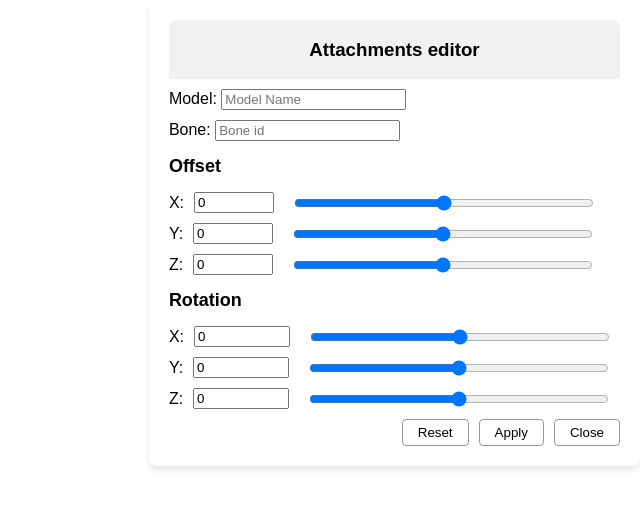
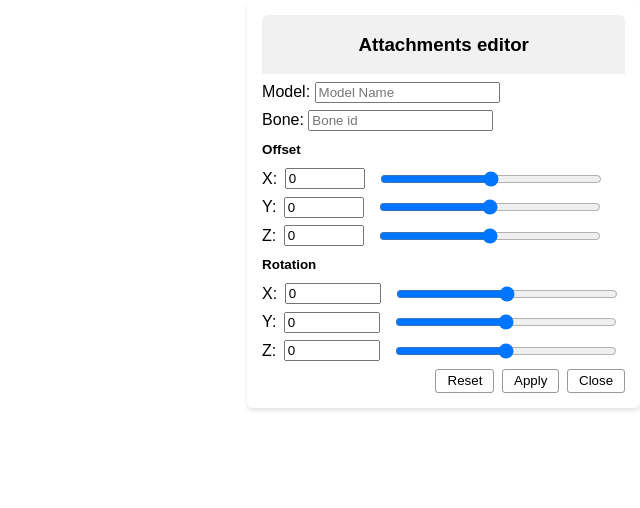
Before and after one commit to Swayze45/altv-attachments-editor, a plain HTML site: page client/index.html in a window 1280 px wide. Shown: the whole page, without its empty margins (640-1280 px from the left). Drawn offline with Linux system fonts and the light colour scheme.

Commit message:
Update index.html

```diff
--- a/client/index.html
+++ b/client/index.html
@@ -21,30 +21,30 @@
         }
         #control-panel {
             background-color: white;
-            padding: 20px;
-            border-radius: 8px;
-            box-shadow: 0 4px 6px rgba(0,0,0,0.1);
+            padding: 1.85vh;
+            border-radius: 0.74vh;
+            box-shadow: 0 0.37vh 0.56vh rgba(0,0,0,0.1);
 
             display: flex;
             flex-direction: column;
             justify-content: flex-start;
             align-items: flex-start;
 
-            gap: 10px;
+            gap: 0.93vh;
         }
 
         .info {
           display: flex;
           flex-direction: column;
-          gap: 10px;
+          gap: 0.93vh;
         }
 
         #panel-title {
             width: 100%;
             cursor: move;
             background-color: #f1f1f1;
-            border-top-left-radius: 8px;
-            border-top-right-radius: 8px;
+            border-top-left-radius: 0.74vh;
+            border-top-right-radius: 0.74vh;
 
             text-align: center;
 
@@ -60,11 +60,11 @@
           line-height: 0;
         }
         input[type="number"], input[type="range"] {
-            margin: 0 10px;
+            margin: 0 0.93vh;
         }
 
         input[type="range"] {
-          width: 300px;
+          width: 27.78vh;
         }
 
         .actions {
@@ -73,17 +73,17 @@
           flex-direction: row;
           justify-content: flex-end;
           align-items: center;
-          gap: 10px;
+          gap: 0.93vh;
         }
 
         .actions button {
           width: auto;
           height: auto;
-          padding: 5px 15px;
+          padding: 0.46vh 1.39vh;
 
           background: none;
-          border: 1px solid rgba(0, 0, 0, 0.4);
-          border-radius: 4px;
+          border: 0.09vh solid rgba(0, 0, 0, 0.4);
+          border-radius: 0.37vh;
 
           cursor: pointer;
 
@@ -99,9 +99,9 @@
 
         .coord-title {
           font-weight: bold;
-          font-size: 18px;
+          font-size: 1.67vh;
 
-          padding: 5px 0;
+          padding: 0.46vh 0;
         }
     </style>
 </head>
```
